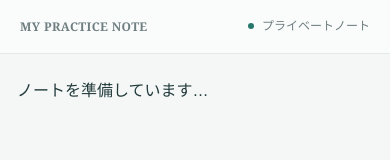
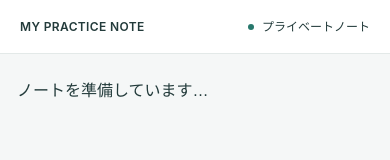
Before and after one commit to Ryoran-ran/React_goal-management, a React (Vite) app: page / in a window 390 px wide. Shown: the top 160 px of the page. Built offline with nearby package versions, Linux system fonts and the light colour scheme.

Commit message:
Improve iPhone header safe area and text clarity

```diff
--- a/index.html
+++ b/index.html
@@ -7,6 +7,7 @@
       content="width=device-width, initial-scale=1.0, viewport-fit=cover"
     />
     <meta name="theme-color" content="#183d3d" />
+    <meta name="apple-mobile-web-app-status-bar-style" content="default" />
     <meta
       name="description"
       content="社交ダンスの目標、計画、練習とレッスンを端末内で管理。"
--- a/src/styles.css
+++ b/src/styles.css
@@ -2087,16 +2087,24 @@ button p {
     margin-left: 0;
   }
   .topbar {
-    height: 54px;
-    padding: 0 20px;
+    /* Keep header text below the iPhone status area with an opaque surface. */
+    height: auto;
+    min-height: calc(54px + env(safe-area-inset-top, 0px));
+    padding-top: env(safe-area-inset-top, 0px);
+    padding-right: max(20px, env(safe-area-inset-right, 0px));
+    padding-bottom: 0;
+    padding-left: max(20px, env(safe-area-inset-left, 0px));
+    background: #fff;
+    color: var(--ink);
+    font-family:
+      -apple-system, BlinkMacSystemFont, "Hiragino Kaku Gothic ProN",
+      "Yu Gothic", sans-serif;
+    font-weight: 500;
+    line-height: 1.5;
   }
   .topbar > span:first-child {
-    font:
-      600 0.9rem Georgia,
-      serif;
+    font-weight: 600;
     letter-spacing: 0.03em;
-  }
-  .topbar > span:first-child {
     font-size: 0.75rem;
   }
   .local-badge {
```
